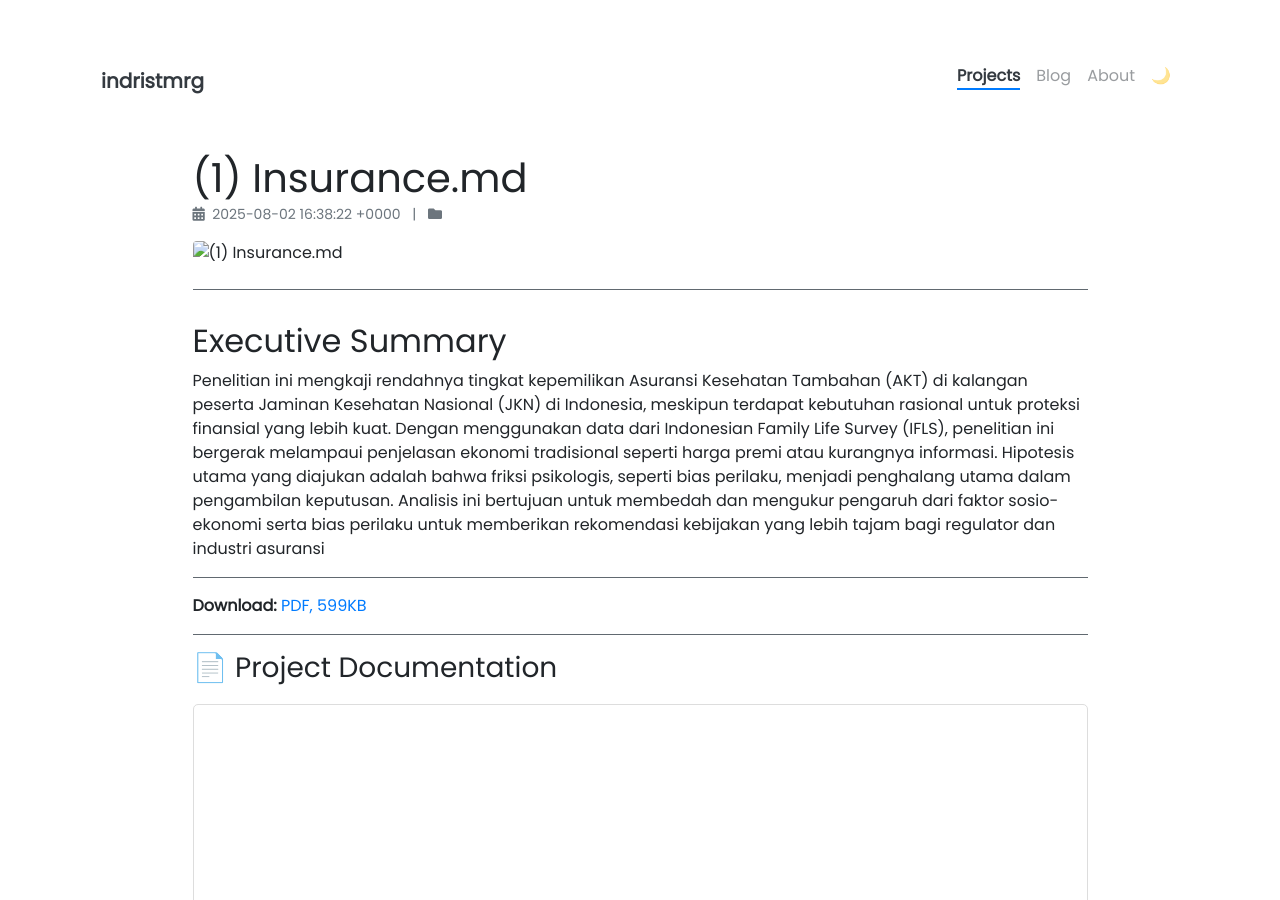
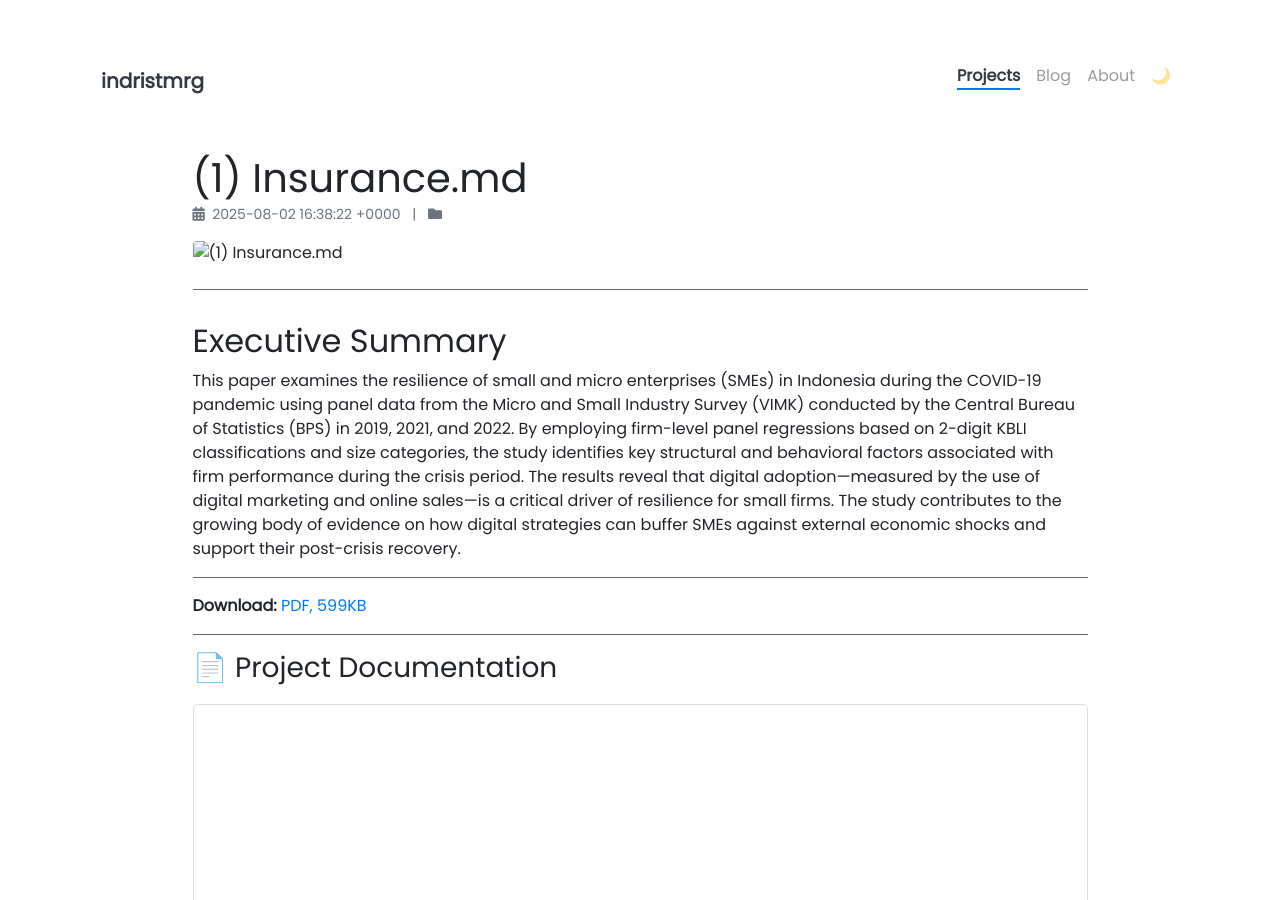
Before and after one commit to indristmrg/indristmrg.github.io, a Jekyll site: the page built from _projects/(1) Insurance.md, in a window 1280 px wide and 900 px high. Built offline with Jekyll 4.4.1, drawn with Linux system fonts in a browser that asks for light colours; some of the changed lines change nothing that is shown.

Commit message:
fix error on project section

```diff
--- a/_projects/(1) Insurance.md
+++ b/_projects/(1) Insurance.md
@@ -1,11 +1,11 @@
 ---
 name: Lebih dari Sekadar Punya: Mengapa Friksi Psikologis Menghambat Upgrade Asuransi di Era JKN
 tools: [STATA, Python, Panel Data]
-image: /assets/images/insurance.jpg
+image: https://financialcrimeacademy.org/wp-content/uploads/2022/04/2-102-1024x576.jpg
 description: Sebuah analisis mendalam mengenai faktor-faktor psikologis yang menghalangi partisipasi masyarakat dalam program asuransi kesehatan tambahan di Indonesia.
 date: "Juli 4, 2025"
 category: "Publication, Working Papers"
-pdf_url: "/assets/_projects/insurance/Portofolio.pdf"
+pdf_url: "/assets/Portofolio.pdf"
 ---
 
 # {{ page.name }}
@@ -22,7 +22,7 @@
 
 ## Executive Summary
 
-Penelitian ini mengkaji rendahnya tingkat kepemilikan Asuransi Kesehatan Tambahan (AKT) di kalangan peserta Jaminan Kesehatan Nasional (JKN) di Indonesia, meskipun terdapat kebutuhan rasional untuk proteksi finansial yang lebih kuat. Dengan menggunakan data dari Indonesian Family Life Survey (IFLS), penelitian ini bergerak melampaui penjelasan ekonomi tradisional seperti harga premi atau kurangnya informasi. Hipotesis utama yang diajukan adalah bahwa friksi psikologis, seperti bias perilaku, menjadi penghalang utama dalam pengambilan keputusan. Analisis ini bertujuan untuk membedah dan mengukur pengaruh dari faktor sosio-ekonomi serta bias perilaku untuk memberikan rekomendasi kebijakan yang lebih tajam bagi regulator dan industri asuransi
+This paper examines the resilience of small and micro enterprises (SMEs) in Indonesia during the COVID-19 pandemic using panel data from the Micro and Small Industry Survey (VIMK) conducted by the Central Bureau of Statistics (BPS) in 2019, 2021, and 2022. By employing firm-level panel regressions based on 2-digit KBLI classifications and size categories, the study identifies key structural and behavioral factors associated with firm performance during the crisis period. The results reveal that digital adoption—measured by the use of digital marketing and online sales—is a critical driver of resilience for small firms. The study contributes to the growing body of evidence on how digital strategies can buffer SMEs against external economic shocks and support their post-crisis recovery.
 
 ---
 
```
Also changed, not shown: 2 other files.
